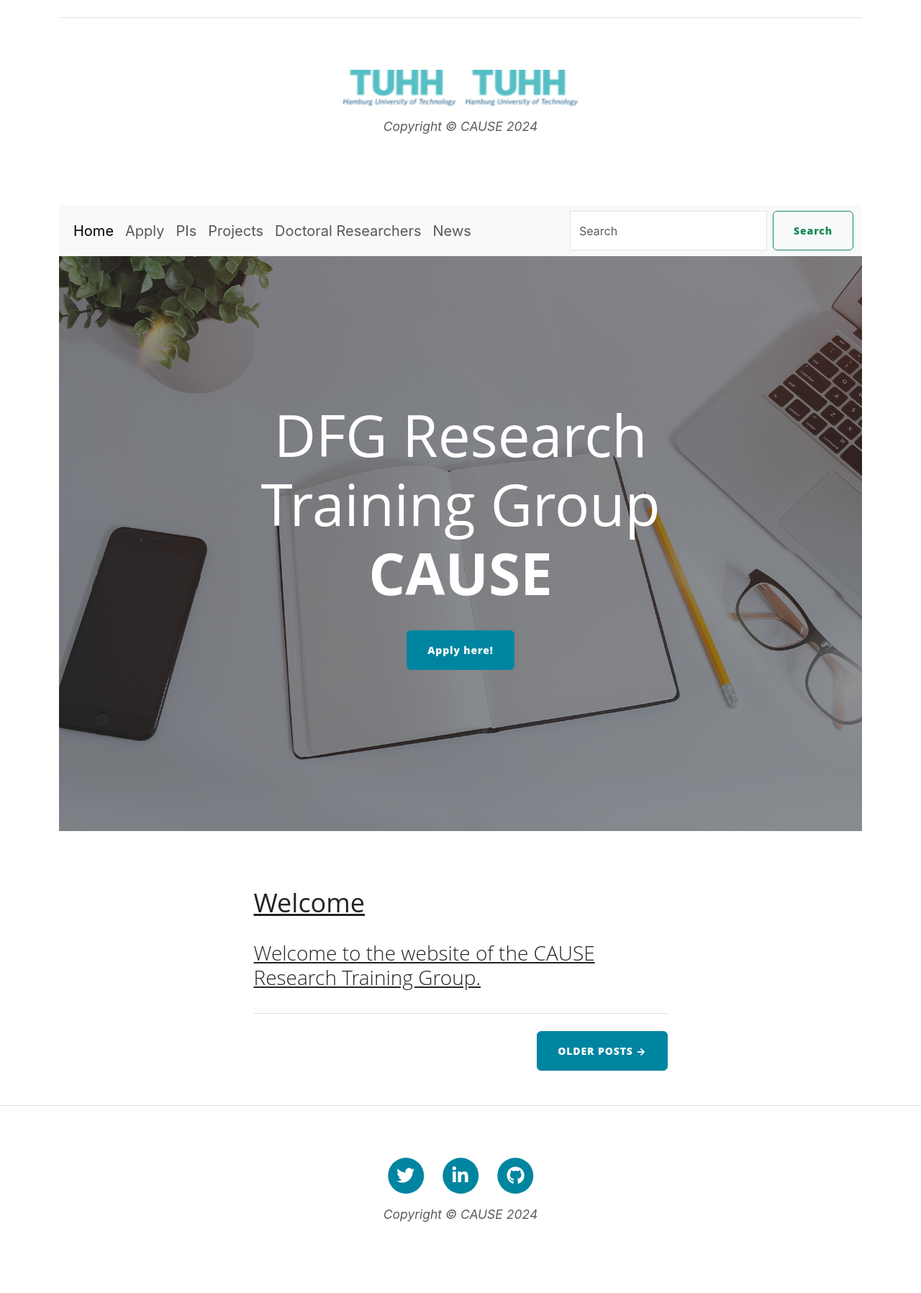
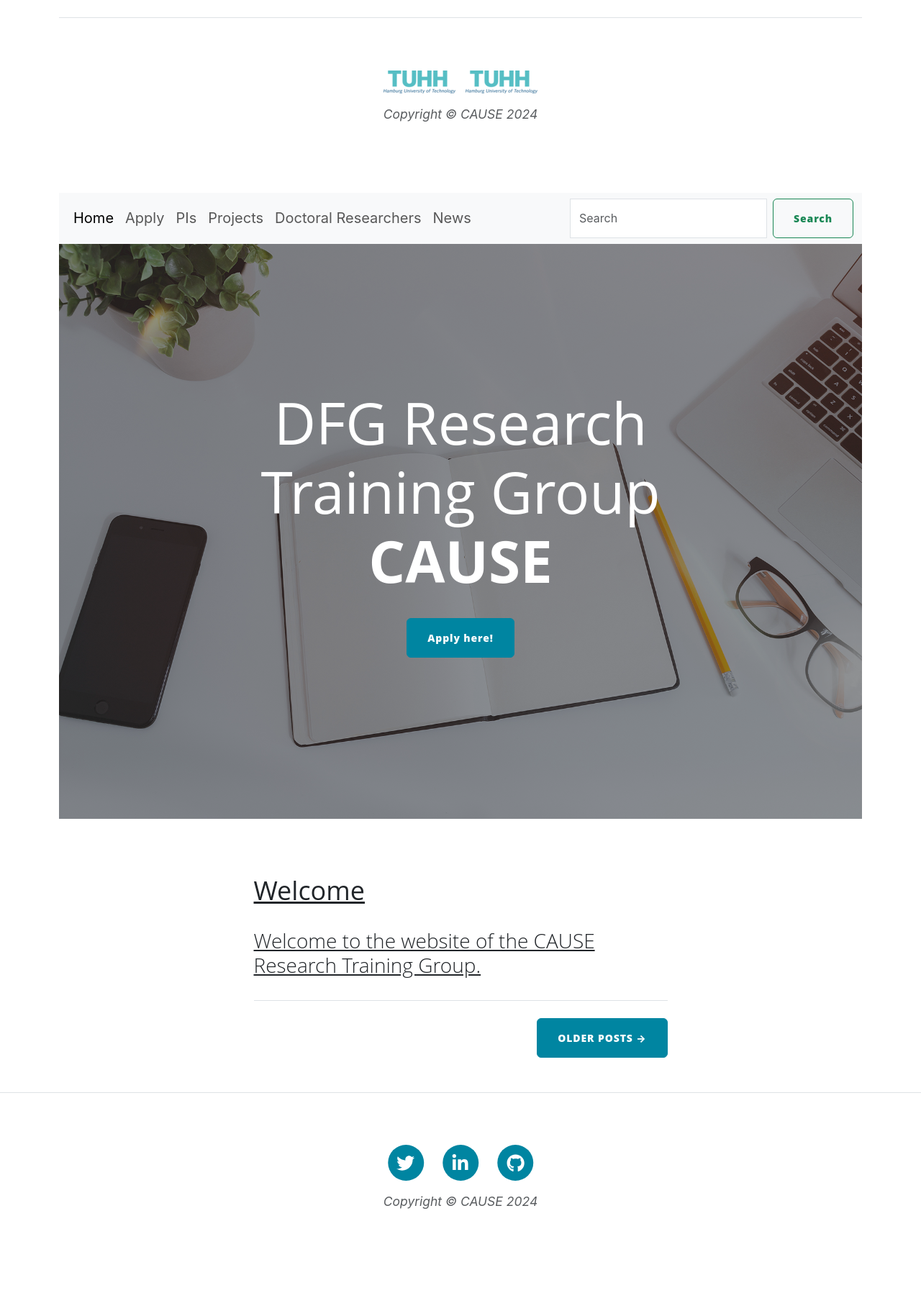
Before and after one commit to rtg-cause/rtg-cause.github.io, a Jekyll site: the page built from index.html, in a window 1280 px wide. Shown: the whole page at 72% size. Built offline with Jekyll 4.4.1, drawn with Linux system fonts in a browser that asks for light colours; nearby versions of some CDN libraries.

Commit message:
No height for logos

```diff
--- a/_includes/logobar.html
+++ b/_includes/logobar.html
@@ -6,13 +6,13 @@
                     <li class="list-inline-item">
 
                         <a href="#!">
-                            <img height="50" src="assets/img/tuhh.png" alt="Logo TU Hamburg" />
+                            <img src="assets/img/tuhh.png" alt="Logo TU Hamburg" />
                         </a>
                     </li>
                     <li class="list-inline-item">
 
                         <a href="#!">
-                            <img height="50" src="assets/img/tuhh.png" alt="Logo TU Hamburg" />
+                            <img src="assets/img/tuhh.png" alt="Logo TU Hamburg" />
                         </a>
                     </li>
                 </ul>
```
